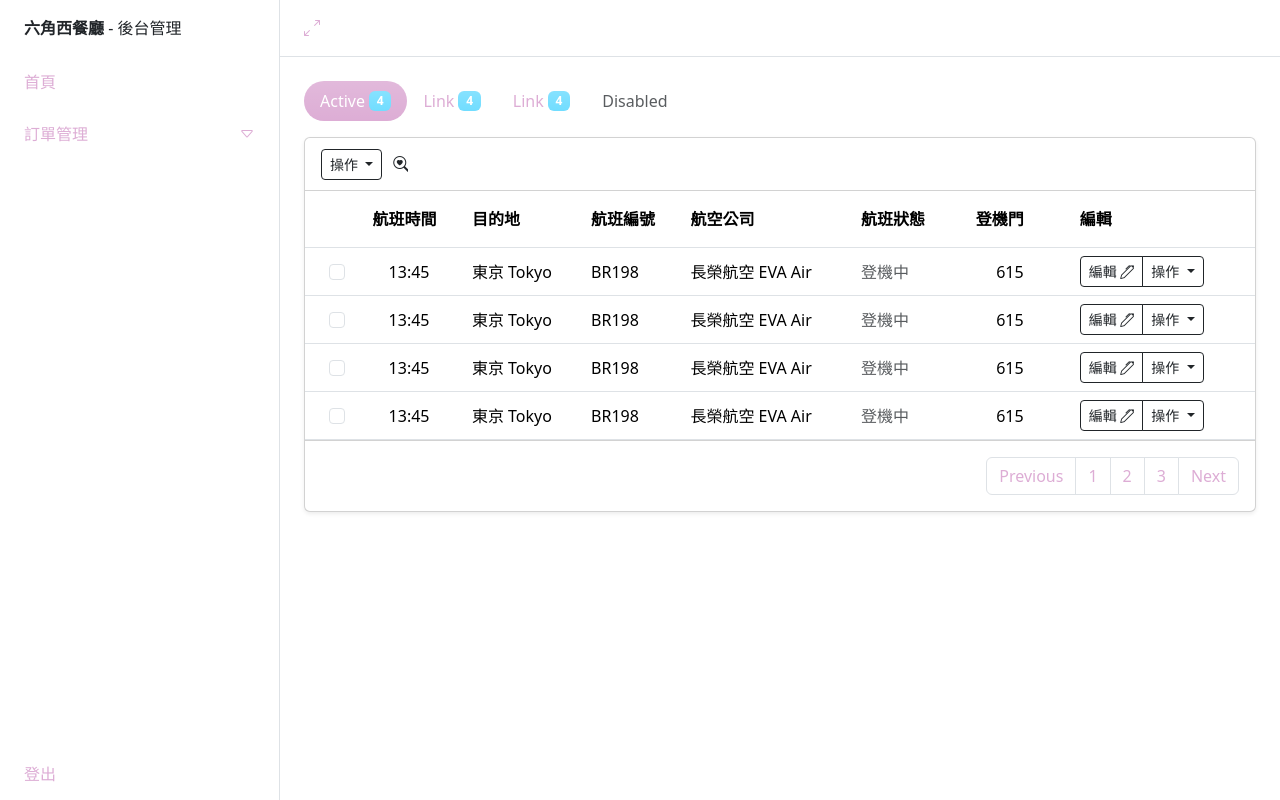
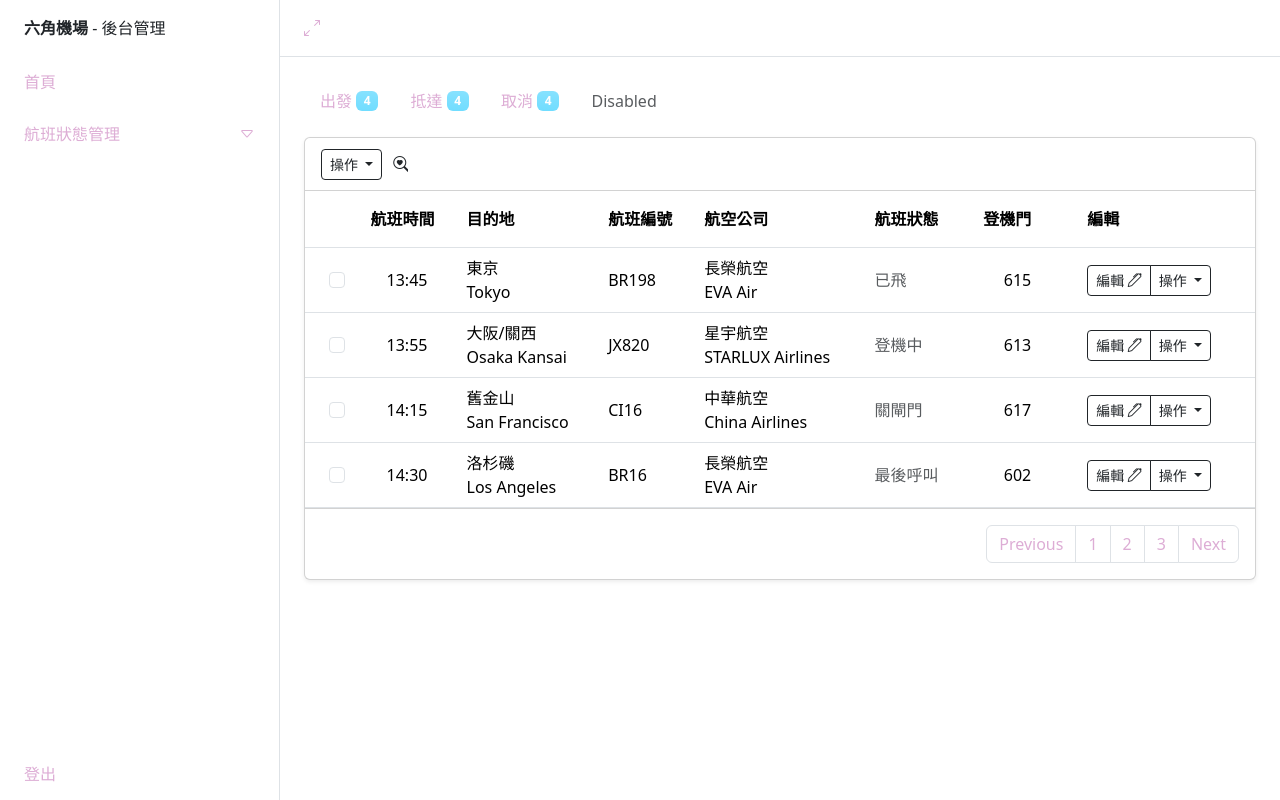
Before and after one commit to guanlinhuang/Bootstrap5-Backstage_Management, a website: page orders.html in a window 1280 px wide. Drawn offline with nearby package versions, Linux system fonts and the light colour scheme.

Commit message:
init commit

```diff
--- a/orders.html
+++ b/orders.html
@@ -14,26 +14,29 @@
         <aside class="sidebar vh-100 border-end pt-3 d-flex bg-white flex-column">
             <!-- 後台名稱 -->
             <div class="px-4">
-                <strong>六角西餐廳</strong>
+                <a href="home.html" class="text-decoration-none text-dark"><strong>六角機場</strong></a>
                 - 後台管理
             </div>
             <!-- 選單 -->
             <div class="overflow-auto mt-3">
                 <div>
-                    <a href="#" class="sidebar-link">
+                    <a href="home.html" class="sidebar-link">
                         <div class="px-4">首頁</div>
                     </a>
                 </div>
                 <div>
                     <a href="#menu-order" class="sidebar-link" data-bs-toggle="collapse">
                         <div class="d-flex justify-content-between px-4">
-                            <p class="mb-0">訂單管理</p>
+                            <p class="mb-0">航班狀態管理</p>
                             <i class="bi bi-caret-down"></i>
                         </div>
                     </a>
                     <div class="collapse" id="menu-order">
-                        <a href="#" class="sidebar-link">
-                            <div class="ps-5">其它項目</div>
+                        <a href="orders.html" class="sidebar-link">
+                            <div class="ps-5">所有出發/抵達航班</div>
+                        </a>
+                        <a href="order.html" class="sidebar-link">
+                            <div class="ps-5">單一航班資料</div>
                         </a>
                     </div>
                 </div>
@@ -50,24 +53,29 @@
                 </a>
             </div>
             <div class="p-4">
-                <ul class="nav nav-pills">
-                    <li class="nav-item">
-                        <a class="nav-link rounded-pill active d-flex align-items-center" aria-current="page"
-                            href="#">Active
+                <ul class="nav nav-pills" id="pills-tab" role="tablist">
+                    <li class="nav-item" role="presentation">
+                        <a class="nav-link rounded-pill d-flex align-items-center" id="pills-home-tab"
+                            data-bs-toggle="pill" data-bs-target="#pills-home" type="button" role="tab"
+                            aria-controls="pills-home" aria-selected="true" aria-current="page" href="#">出發
                             <span class="badge bg-secondary ms-1">4</span>
                         </a>
                     </li>
-                    <li class="nav-item">
-                        <a class="nav-link rounded-pill d-flex align-items-center" href="#">Link
+                    <li class="nav-item" role="presentation">
+                        <a class="nav-link rounded-pill d-flex align-items-center" id="pills-home-tab"
+                            data-bs-toggle="pill" data-bs-target="#pills-home" type="button" role="tab"
+                            aria-controls="pills-home" aria-selected="true" href="#">抵達
                             <span class="badge bg-secondary ms-1">4</span>
                         </a>
                     </li>
-                    <li class="nav-item">
-                        <a class="nav-link rounded-pill d-flex align-items-center" href="#">Link
+                    <li class="nav-item" role="presentation">
+                        <a class="nav-link rounded-pill d-flex align-items-center" id="pills-home-tab"
+                            data-bs-toggle="pill" data-bs-target="#pills-home" type="button" role="tab"
+                            aria-controls="pills-home" aria-selected="true" href="#">取消
                             <span class="badge bg-secondary ms-1">4</span>
                         </a>
                     </li>
-                    <li class="nav-item">
+                    <li class="nav-item" role="presentation">
                         <a class="nav-link disabled">Disabled</a>
                     </li>
                 </ul>
@@ -113,11 +121,11 @@
                                             <input type="checkbox" class="form-check-input">
                                         </td>
                                         <td scope="row" class="ps-4">13:45</td>
-                                        <td>東京 Tokyo</td>
+                                        <td>東京<br>Tokyo</td>
                                         <td>BR198</td>
-                                        <td>長榮航空 EVA Air</td>
+                                        <td>長榮航空<br>EVA Air</td>
                                         <td>
-                                            <div class="text-muted">登機中</div>
+                                            <div class="text-muted">已飛</div>
                                         </td>
                                         <td class="text-end">615</td>
                                         <td class="ps-5">
@@ -143,14 +151,14 @@
                                         <td class="ps-4">
                                             <input type="checkbox" class="form-check-input">
                                         </td>
-                                        <td scope="row" class="ps-4">13:45</td>
-                                        <td>東京 Tokyo</td>
-                                        <td>BR198</td>
-                                        <td>長榮航空 EVA Air</td>
+                                        <td scope="row" class="ps-4">13:55</td>
+                                        <td>大阪/關西<br>Osaka Kansai</td>
+                                        <td>JX820</td>
+                                        <td>星宇航空<br>STARLUX Airlines</td>
                                         <td>
                                             <div class="text-muted">登機中</div>
                                         </td>
-                                        <td class="text-end">615</td>
+                                        <td class="text-end">613</td>
                                         <td class="ps-5">
                                             <div class="btn-group">
                                                 <a href="#" class="btn btn-sm btn-outline-dark">
@@ -175,14 +183,14 @@
                                         <td class="ps-4">
                                             <input type="checkbox" class="form-check-input">
                                         </td>
-                                        <td scope="row" class="ps-4">13:45</td>
-                                        <td>東京 Tokyo</td>
-                                        <td>BR198</td>
-                                        <td>長榮航空 EVA Air</td>
+                                        <td scope="row" class="ps-4">14:15</td>
+                                        <td>舊金山<br>San Francisco</td>
+                                        <td>CI16</td>
+                                        <td>中華航空<br>China Airlines</td>
                                         <td>
-                                            <div class="text-muted">登機中</div>
+                                            <div class="text-muted">關閘門</div>
                                         </td>
-                                        <td class="text-end">615</td>
+                                        <td class="text-end">617</td>
                                         <td class="ps-5">
                                             <div class="btn-group">
                                                 <a href="#" class="btn btn-sm btn-outline-dark">
@@ -206,14 +214,14 @@
                                         <td class="ps-4">
                                             <input type="checkbox" class="form-check-input">
                                         </td>
-                                        <td scope="row" class="ps-4">13:45</td>
-                                        <td>東京 Tokyo</td>
-                                        <td>BR198</td>
-                                        <td>長榮航空 EVA Air</td>
+                                        <td scope="row" class="ps-4">14:30</td>
+                                        <td>洛杉磯<br>Los Angeles</td>
+                                        <td>BR16</td>
+                                        <td>長榮航空<br>EVA Air</td>
                                         <td>
-                                            <div class="text-muted">登機中</div>
+                                            <div class="text-muted">最後呼叫</div>
                                         </td>
-                                        <td class="text-end">615</td>
+                                        <td class="text-end">602</td>
                                         <td class="ps-5">
                                             <div class="btn-group">
                                                 <a href="#" class="btn btn-sm btn-outline-dark">
```
Also changed, not shown: home.html (+9 -6 lines), index.html (deleted, +0 -64 lines), order.html (+27 -16 lines), 1 other file. Lines whose indentation alone changed are shown as unchanged.
